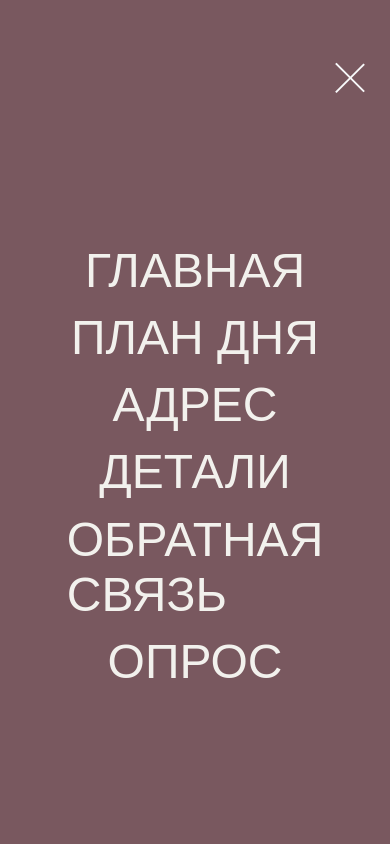
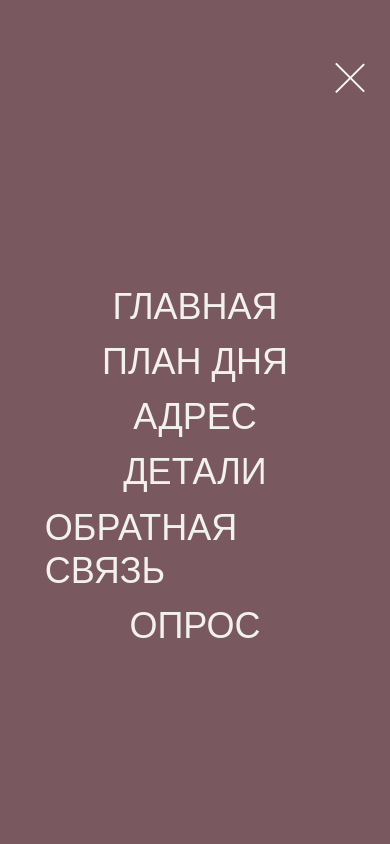
Before and after one commit to Pavel-Tomilov/m10, a plain HTML site: page index.html in a window 390 px wide. Both pictures are taken after a click on the element 350 px from the left and 80 px from the top of the page. Shown: the top 844 px of the page. Drawn offline with Linux system fonts and the light colour scheme; files whose address does not match are found by name.

Commit message:
commit-1

```diff
--- a/blocks/menu.css
+++ b/blocks/menu.css
@@ -103,17 +103,24 @@
 }
 
 @media (max-width: 500px) {
-
-
   .menu__open {
     display: flex;
     height: 844px;
   }
 
   .menu__links {
+    width: 77%;
     flex-direction: column;
     gap: 12px;
   }
+
+.menu__link {
+font-weight: 400;
+font-size: 36px;
+line-height: 120%;
+text-transform: uppercase;
+text-align: center;
+}
 
   .icon-burger {
     display: flex;
```
